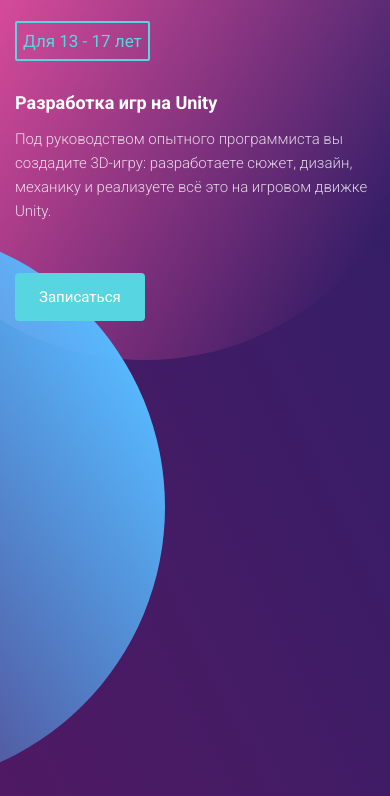
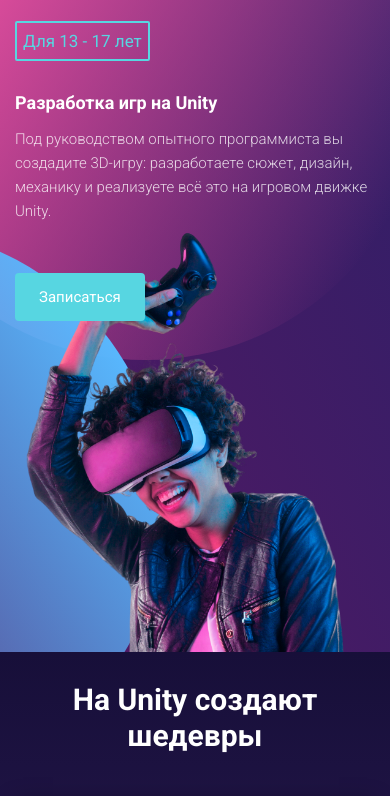
Before and after one commit to sagro111/learn, a plain HTML site: page index.html in a window 390 px wide. Shown: the part 48-844 px from the top of the page. Drawn offline with nearby package versions, Linux system fonts and the light colour scheme.

Commit message:
change some css files

```diff
--- a/sass/_465.scss
+++ b/sass/_465.scss
@@ -1,7 +1,7 @@
 @media screen and (max-width: 465px){
   .main-header {
-    height: 140vh;
-    max-height: 140vh;
+    height: 700px;
+    max-height: 700px;
   }
 
   .main-navigation {
@@ -24,7 +24,7 @@
     position: absolute;
     &__girl {
       left: 0;
-      bottom: 100px;
+      top: 250px;
       background-size: 70%;
       background-repeat: no-repeat;
     }
```
Also changed, not shown: css/main.css.
